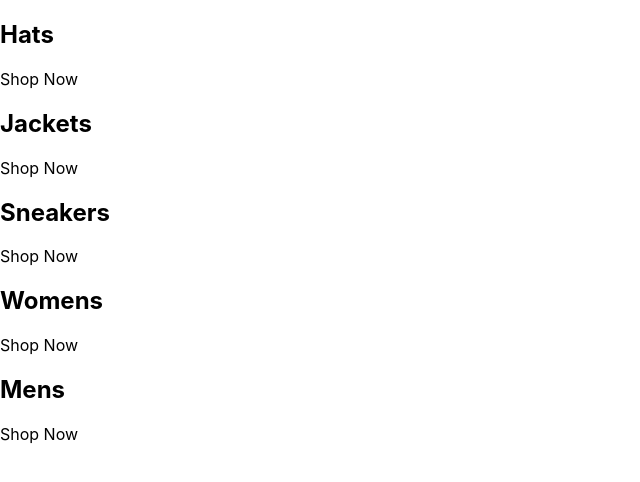
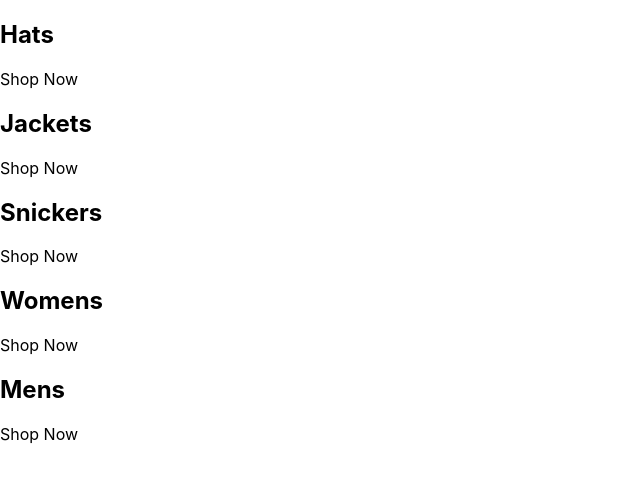
Before and after one commit to RyadC/crown-clothing, a React (Create React App) app: page / in a window 1280 px wide. Shown: the top 482 px of the page, without its empty margins (0-640 px from the left). Built offline with nearby package versions, Linux system fonts and the light colour scheme.

Commit message:
:sparkles: feat(app): Render categroy dynamically

```diff
--- a/src/App.js
+++ b/src/App.js
@@ -1,41 +1,38 @@
 const App = () => {
+  const categories = [
+    {
+      id: 1,
+      title: "Hats",
+    },
+    {
+      id: 1,
+      title: "Jackets",
+    },
+    {
+      id: 1,
+      title: "Snickers",
+    },
+    {
+      id: 1,
+      title: "Womens",
+    },
+    {
+      id: 1,
+      title: "Mens",
+    },
+  ];
+
   return (
     <div className="categories-container">
-      <div className="category-container">
-        {/* <img /> */}
-        <div className="category-body-container">
-          <h2>Hats</h2>
-          <p>Shop Now</p>
+      {categories.map((category) => (
+        <div className="category-container">
+          <div className="background-image" />
+          <div className="category-body-container">
+            <h2>{category.title}</h2>
+            <p>Shop Now</p>
+          </div>
         </div>
-      </div>
-      <div className="category-container">
-        {/* <img /> */}
-        <div className="category-body-container">
-          <h2>Jackets</h2>
-          <p>Shop Now</p>
-        </div>
-      </div>
-      <div className="category-container">
-        {/* <img /> */}
-        <div className="category-body-container">
-          <h2>Sneakers</h2>
-          <p>Shop Now</p>
-        </div>
-      </div>
-      <div className="category-container">
-        {/* <img /> */}
-        <div className="category-body-container">
-          <h2>Womens</h2>
-          <p>Shop Now</p>
-        </div>
-      </div>
-      <div className="category-container">
-        {/* <img /> */}
-        <div className="category-body-container">
-          <h2>Mens</h2>
-          <p>Shop Now</p>
-        </div>
-      </div>
+      ))}
     </div>
   );
 };
```
